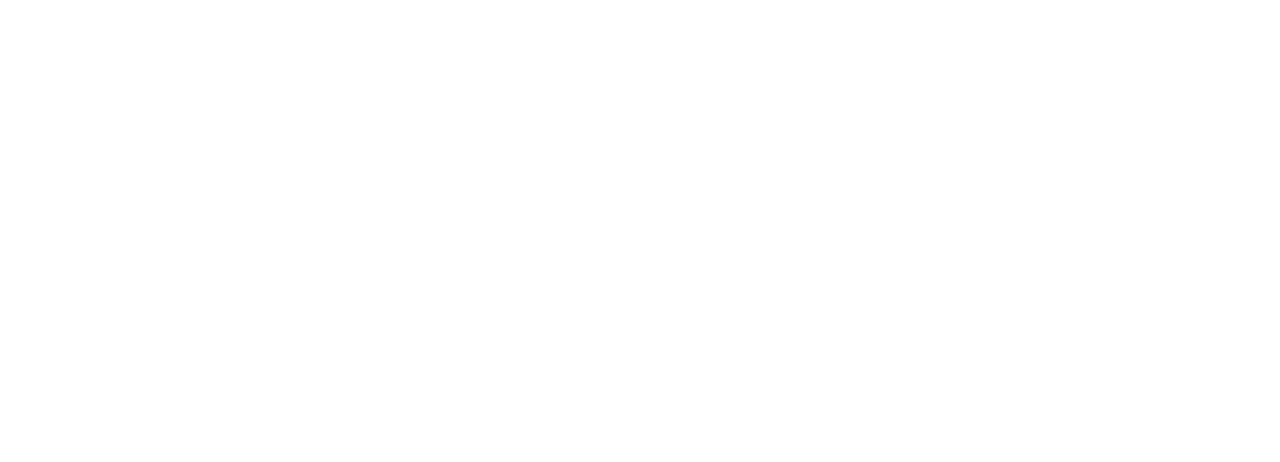
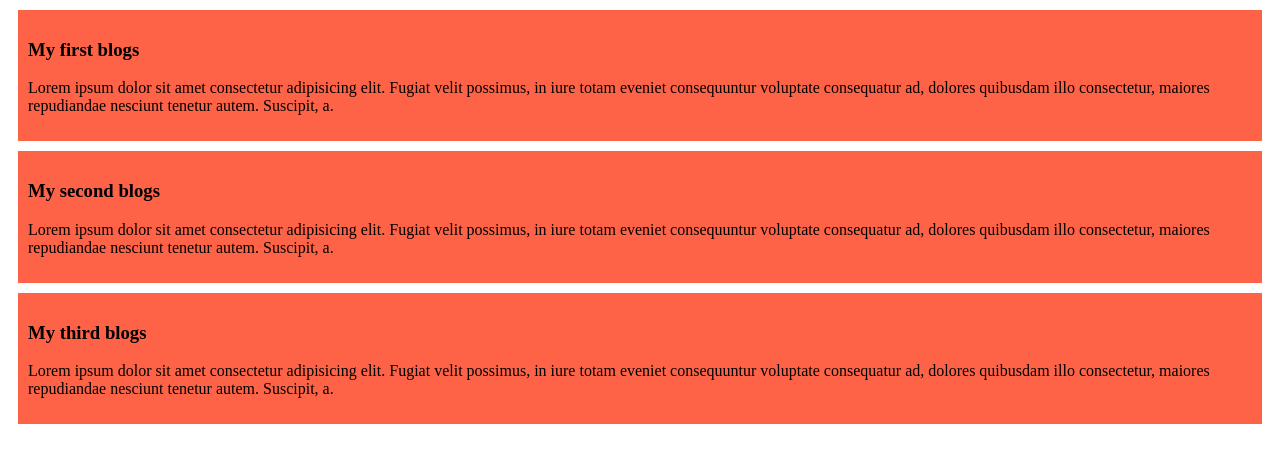
Before and after one commit to ahamedraju1/my-simple-website-25, a plain HTML site: page index.html in a window 1280 px wide. Drawn offline with Linux system fonts and the light colour scheme.

Commit message:
added a blogs

```diff
--- a/index.html
+++ b/index.html
@@ -4,8 +4,23 @@
     <meta charset="UTF-8">
     <meta name="viewport" content="width=device-width, initial-scale=1.0">
     <title> my first website</title>
+    <link rel="stylesheet" href="styles/blog.css">
 </head>
 <body>
+    <div class="">
+        <h3>My first blogs </h3>
+        <p>Lorem ipsum dolor sit amet consectetur adipisicing elit. Fugiat velit possimus, in iure totam eveniet consequuntur voluptate consequatur ad, dolores quibusdam illo consectetur, maiores repudiandae nesciunt tenetur autem. Suscipit, a.</p>
+    </div>
+
+    <div class="">
+        <h3>My second blogs  </h3>
+        <p>Lorem ipsum dolor sit amet consectetur adipisicing elit. Fugiat velit possimus, in iure totam eveniet consequuntur voluptate consequatur ad, dolores quibusdam illo consectetur, maiores repudiandae nesciunt tenetur autem. Suscipit, a.</p>
+    </div>
+
+    <div class="">
+        <h3>My third blogs </h3>
+        <p>Lorem ipsum dolor sit amet consectetur adipisicing elit. Fugiat velit possimus, in iure totam eveniet consequuntur voluptate consequatur ad, dolores quibusdam illo consectetur, maiores repudiandae nesciunt tenetur autem. Suscipit, a.</p>
+    </div>
 
 </body>
 </html>
--- /dev/null
+++ b/styles/blog.css
@@ -0,0 +1,5 @@
+div{
+    background-color: tomato;
+    padding: 10px;
+    margin: 10px;
+}
```
